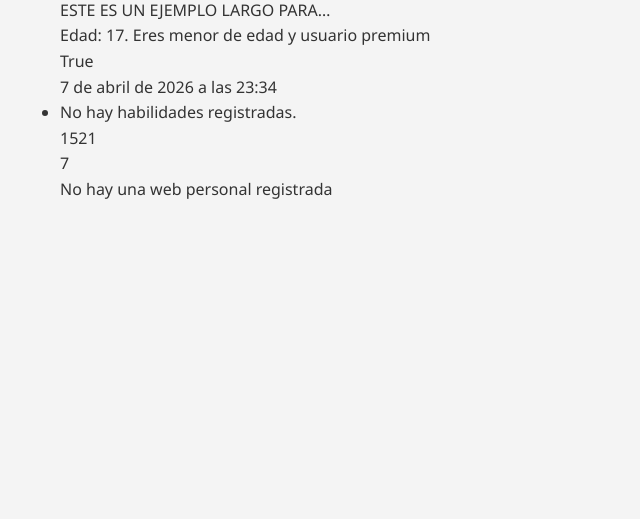
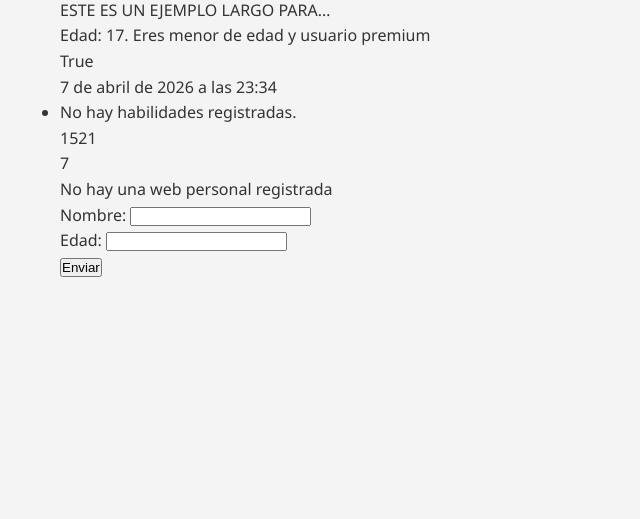
Before and after one commit to rodrigomedrano-jpg/proyectos_rodrigo_a1, a Django app: page /productos/ in a window 1280 px wide. Shown: the part 189-708 px from the top of the page, without its empty margins (0-640 px from the left). Run offline with Django 5.2, Linux system fonts and the light colour scheme.

Commit message:
Templates con formularios

```diff
--- a/cursos/templates/cursos/prueba.html
+++ b/cursos/templates/cursos/prueba.html
@@ -31,4 +31,12 @@
     <p>{{nombre| length}}</p>
     <p>{{web_personal| default:"No hay una web personal registrada"}}</p>
   </div>
+  <div class="container">
+    <form action="{% url 'cursos:prueba' %}" method="post">
+      {% csrf_token %}
+      Nombre: <input type="text" name="nombre"><br>
+      Edad: <input type="number" name="edad" id="edad"><br>
+      <button type="submit">Enviar</button>
+    </form>
+  </div>
 {% endblock %}
--- a/cursos/views.py
+++ b/cursos/views.py
@@ -129,4 +129,10 @@ def prueba(request):
         'seguidores': 1520,
         'web_personal': None
     }
+    if request.method=="POST":
+        nombre = request.POST.get('nombre')
+        contexto['nombre'] = nombre
+        edad = request.POST.get('edad')
+        contexto['edad'] = int(edad)
+        contexto['es_premium']= False
     return render(request, 'cursos/prueba.html', contexto)
```
